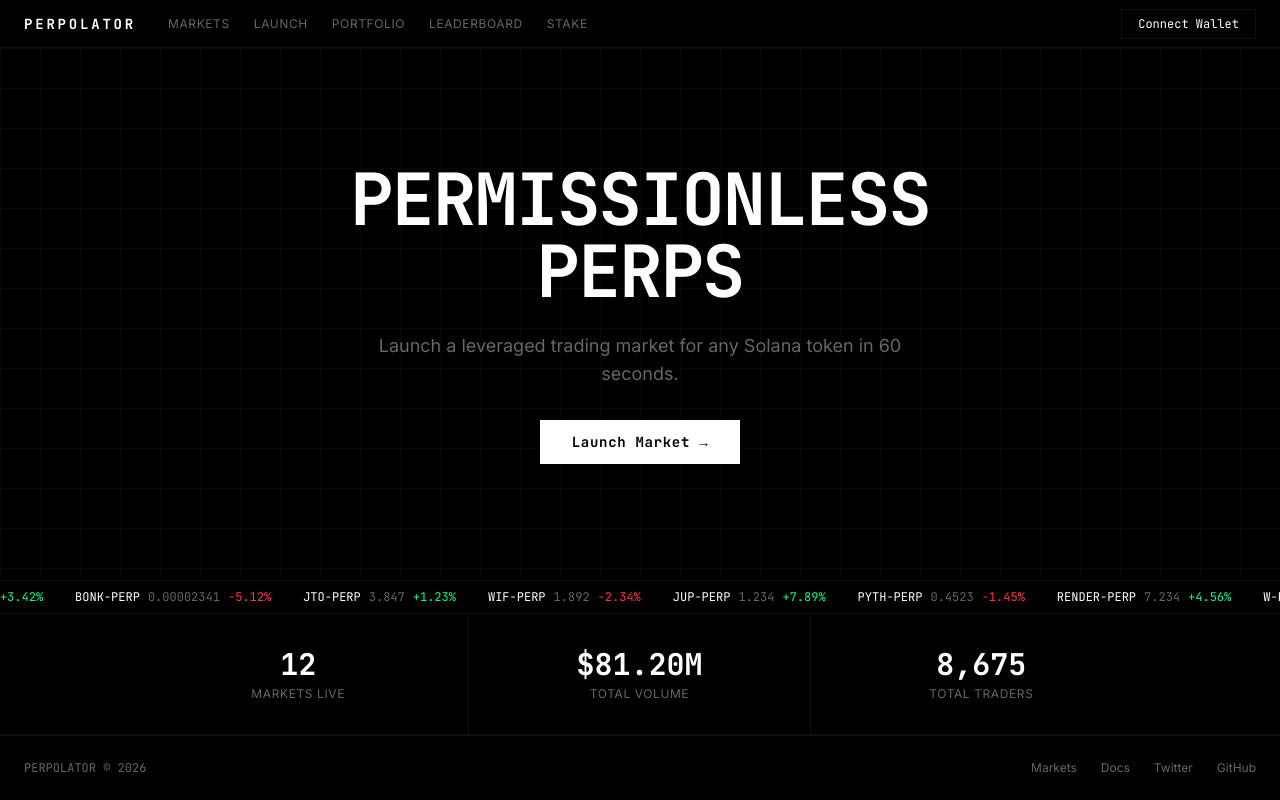
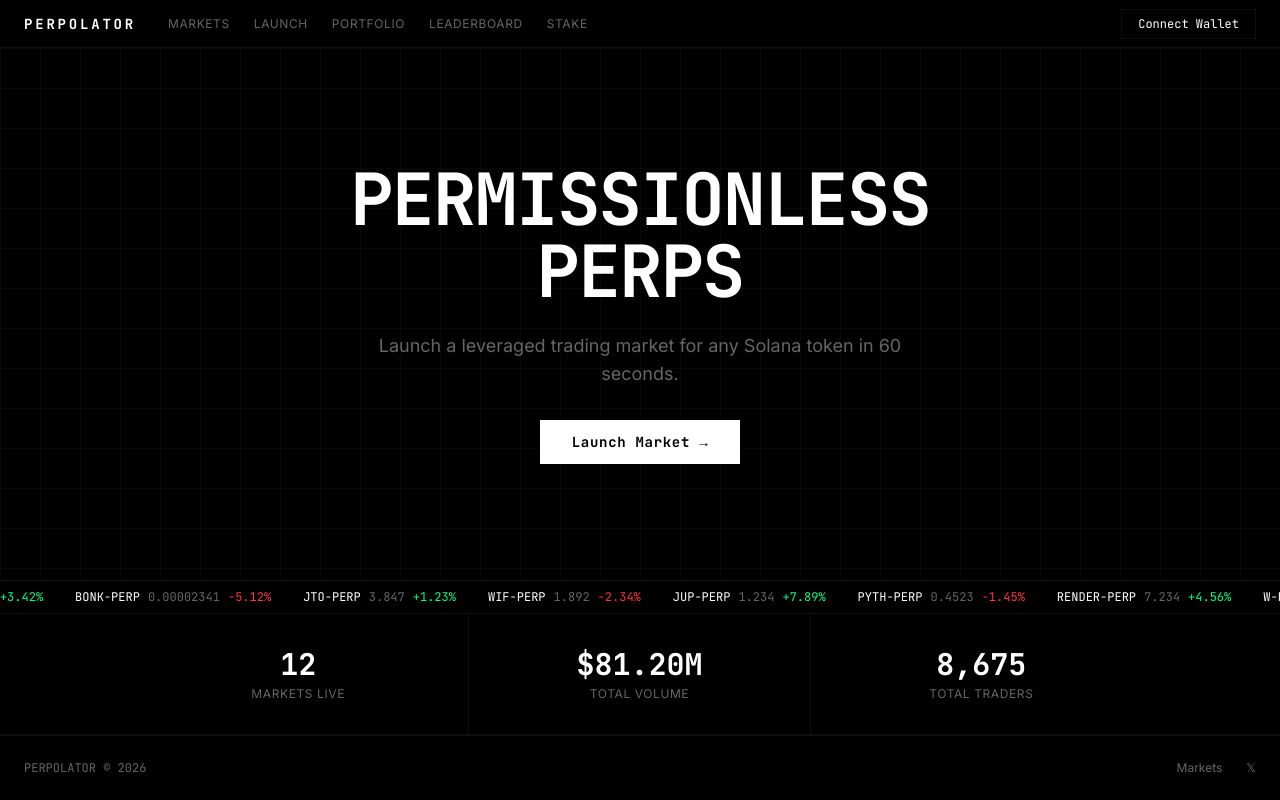
Before and after one commit to xholding26-png/perpolator, a Next.js app: page / in a window 1280 px wide. Built offline with nearby package versions, Linux system fonts and the light colour scheme.

Commit message:
fix: replace socials with x.com/perpolator

```diff
--- a/components/Footer.tsx
+++ b/components/Footer.tsx
@@ -7,9 +7,7 @@ export default function Footer() {
         <span className="font-mono">PERPOLATOR © 2026</span>
         <div className="flex gap-6">
           <Link href="/markets" className="hover:text-white transition-colors">Markets</Link>
-          <Link href="https://docs.perpolator.com" className="hover:text-white transition-colors">Docs</Link>
-          <Link href="https://twitter.com/perpolator" className="hover:text-white transition-colors">Twitter</Link>
-          <Link href="https://github.com/perpolator" className="hover:text-white transition-colors">GitHub</Link>
+          <Link href="https://x.com/perpolator" target="_blank" rel="noopener" className="hover:text-white transition-colors">𝕏</Link>
         </div>
       </div>
     </footer>
```
